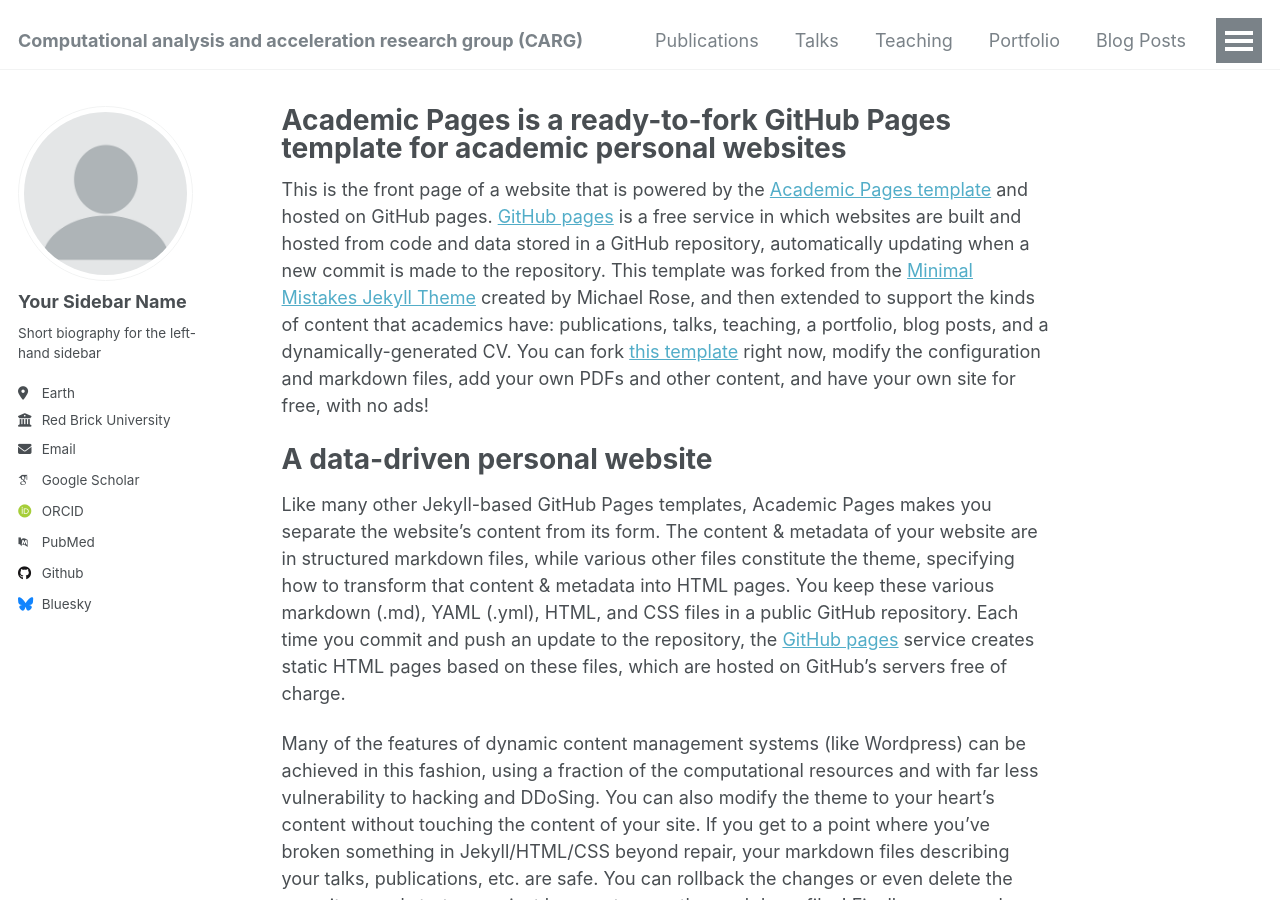
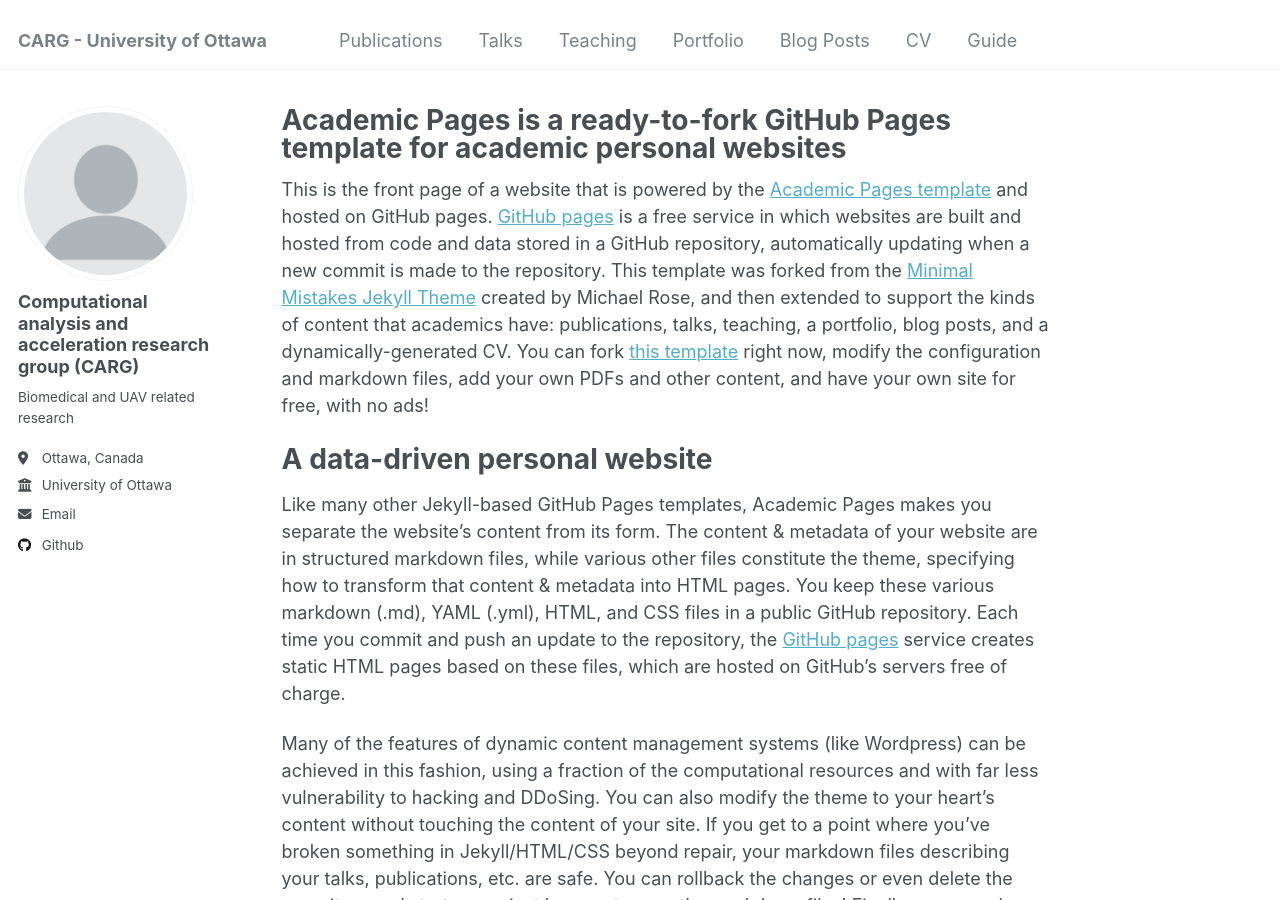
Before and after one commit to CARG-uOttawa/CARG-uOttawa.github.io, a Jekyll site: the page built from _pages/about.md, in a window 1280 px wide and 900 px high. Built offline with Jekyll 4.4.1, drawn with Linux system fonts in a browser that asks for light colours; some web fonts are replaced.

```diff
--- a/_config.yml
+++ b/_config.yml
@@ -8,7 +8,7 @@
 
 # Basic Site Settings
 locale                   : "en-US"
-title                    : "Computational analysis and acceleration research group (CARG)"
+title                    : "CARG - University of Ottawa"
 title_separator          : "-"
 name                     : &name "Your Name"
 description              : &description "personal description"
@@ -22,21 +22,21 @@ repository               : "academicpages/academicpages.github.io"
 author:
   # Biographic information
   avatar           : "profile.png"
-  name             : "Your Sidebar Name"
+  name             : "Computational analysis and acceleration research group (CARG)"
   pronouns         : # example: "she/her"
-  bio              : "Short biography for the left-hand sidebar"
-  location         : "Earth"
-  employer         : "Red Brick University"
+  bio              : "Biomedical and UAV related research"
+  location         : "Ottawa, Canada"
+  employer         : "University of Ottawa"
   uri              : # URL
-  email            : "none@example.org"
+  email            : "mbolic@uottawa.ca"
 
   # Academic websites
   arxiv            : # URL - Update with the correct link to your profile
-  googlescholar    : "https://scholar.google.com/citations?user=PS_CX0AAAAAJ"
+  googlescholar    : #"https://scholar.google.com/citations?user=PS_CX0AAAAAJ"
   impactstory      : # URL
-  orcid            : "http://orcid.org/yourorcidurl"
+  orcid            : #"http://orcid.org/yourorcidurl"
   semantic         : # URL
-  pubmed           : "https://www.ncbi.nlm.nih.gov/pubmed/?term=john+snow"
+  pubmed           : #"https://www.ncbi.nlm.nih.gov/pubmed/?term=john+snow"
   researchgate     : # URL
   scopus           : # URL
 
@@ -44,12 +44,13 @@ author:
   bitbucket        : # Username - Update with your username on the site
   codepen          : # Username
   dribbble         : # Username
-  github           : "academicpages"
+  github           : "CARG-uOttawa"
+  github           : "Health-Devices"
   kaggle           : # Username
   stackoverflow    : # User number or user number and name (i.e., use "1" or "1/jeff-atwood")
 
   # Social media
-  bluesky          : "bsky.app" # Replace this with you Bluesky username
+  bluesky          : #"bsky.app" # Replace this with you Bluesky username
   facebook         : # Username
   flickr           : # Username
   foursquare       : # Username
```
